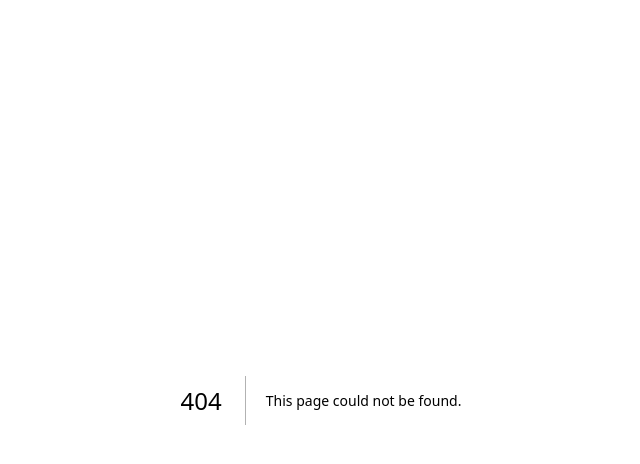
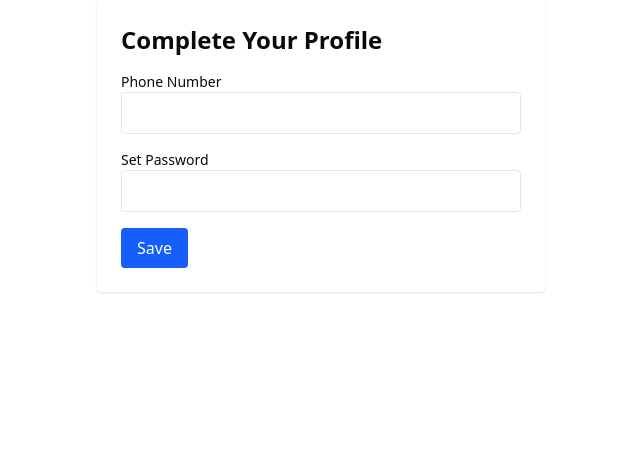
Before and after one commit to navokta/Bytewar-v2, a Next.js app: page /complete-profile in a window 1280 px wide. Before the commit this address had no page. Shown: the top 464 px of the page, without its empty margins (319-959 px from the left). Built offline with nearby package versions, Linux system fonts and the light colour scheme; no server answers.

Commit message:
Try to login page

```diff
--- a/app/api/auth/signup/route.js
+++ b/app/api/auth/signup/route.js
@@ -12,23 +12,35 @@ export async function POST(request) {
     const body = await request.json();
     const { email, password, phone, firstName, lastName } = body;
 
+    // ✅ Validate required fields
     if (!email || !password || !phone || !firstName || !lastName) {
       return new Response(
-        JSON.stringify({ message: 'All fields are required' }),
+        JSON.stringify({ message: "All fields are required" }),
         { status: 400 }
       );
     }
 
-    const existingUser = await User.findOne({ email });
-    if (existingUser) {
+    // ✅ Validate password strength (optional but recommended)
+    if (password.length < 6) {
       return new Response(
-        JSON.stringify({ message: 'User already exists' }),
+        JSON.stringify({ message: "Password must be at least 6 characters" }),
         { status: 400 }
       );
     }
 
+    // ✅ Check if user already exists
+    const existingUser = await User.findOne({ email });
+    if (existingUser) {
+      return new Response(
+        JSON.stringify({ message: "User already exists" }),
+        { status: 409 }
+      );
+    }
+
+    // ✅ Hash the password
     const hashedPassword = await bcrypt.hash(password, 10);
 
+    // ✅ Create new user
     const newUser = await User.create({
       email,
       password: hashedPassword,
@@ -37,26 +49,31 @@ export async function POST(request) {
       lastName,
     });
 
+    // ✅ Generate JWT token
     const token = jwt.sign(
-      { userId: newUser._id.toString(), email: newUser.email },
+      {
+        userId: newUser._id.toString(),
+        email: newUser.email,
+      },
       JWT_SECRET,
-      { expiresIn: '7d' }
+      { expiresIn: "7d" }
     );
 
+    // ✅ Exclude password from response
     const { password: _, ...userWithoutPassword } = newUser.toObject();
 
     return new Response(
       JSON.stringify({
-        message: 'User created',
+        message: "User created successfully",
         token,
-        user: userWithoutPassword
+        user: userWithoutPassword,
       }),
       { status: 201 }
     );
   } catch (error) {
-    console.error('Signup error:', error);
+    console.error("Signup error:", error);
     return new Response(
-      JSON.stringify({ message: 'Internal Server Error' }),
+      JSON.stringify({ message: "Internal Server Error" }),
       { status: 500 }
     );
   }
--- /dev/null
+++ b/app/api/save-extra-details/route.js
@@ -0,0 +1,25 @@
+// app/api/save-extra-details/route.js
+
+import { getServerSession } from "next-auth";
+import { authOptions } from "../auth/[...nextauth]/route";
+import dbConnect from "@/lib/dbconnect";
+import User from "@/lib/models/user";
+import bcrypt from "bcryptjs";
+
+export async function POST(req) {
+  const session = await getServerSession(authOptions);
+  if (!session?.user?.email) {
+    return new Response(JSON.stringify({ error: "Unauthorized" }), { status: 401 });
+  }
+
+  const { phone, password } = await req.json();
+  const hashedPassword = await bcrypt.hash(password, 10);
+
+  await dbConnect();
+  await User.updateOne(
+    { email: session.user.email },
+    { phone, password: hashedPassword }
+  );
+
+  return new Response(JSON.stringify({ success: true }), { status: 200 });
+}
--- /dev/null
+++ b/app/complete-profile/page.js
@@ -0,0 +1,56 @@
+// app/complete-profile/page.jsx
+
+"use client";
+
+import { useSession } from "next-auth/react";
+import { useRouter } from "next/navigation";
+import { useState } from "react";
+
+export default function CompleteProfile() {
+  const { data: session } = useSession();
+  const router = useRouter();
+  const [phone, setPhone] = useState("");
+  const [password, setPassword] = useState("");
+
+  const handleSubmit = async (e) => {
+    e.preventDefault();
+    const res = await fetch("/api/save-extra-details", {
+      method: "POST",
+      headers: { "Content-Type": "application/json" },
+      body: JSON.stringify({ phone, password }),
+    });
+
+    if (res.ok) {
+      router.push("/dashboard"); // redirect after completion
+    } else {
+      alert("Failed to save details.");
+    }
+  };
+
+  return (
+    <form onSubmit={handleSubmit} className="max-w-md mx-auto p-6 bg-white shadow rounded">
+      <h2 className="text-2xl font-semibold mb-4">Complete Your Profile</h2>
+      <div className="mb-4">
+        <label className="block text-sm font-medium">Phone Number</label>
+        <input
+          type="tel"
+          required
+          value={phone}
+          onChange={(e) => setPhone(e.target.value)}
+          className="w-full border px-3 py-2 rounded"
+        />
+      </div>
+      <div className="mb-4">
+        <label className="block text-sm font-medium">Set Password</label>
+        <input
+          type="password"
+          required
+          value={password}
+          onChange={(e) => setPassword(e.target.value)}
+          className="w-full border px-3 py-2 rounded"
+        />
+      </div>
+      <button type="submit" className="bg-blue-600 text-white px-4 py-2 rounded">Save</button>
+    </form>
+  );
+}
```
Also changed, not shown: app/signup/page.js (+10 -4 lines).
